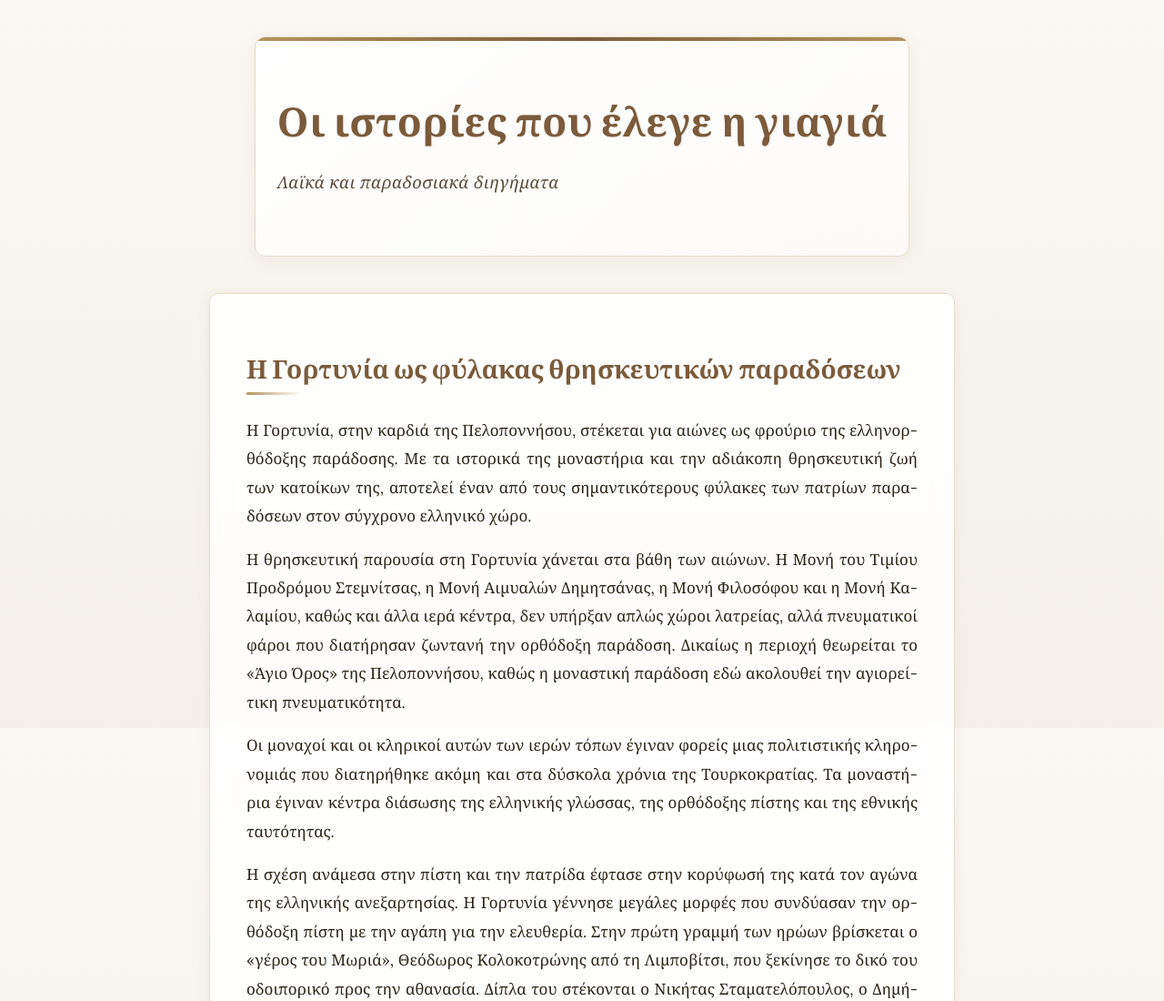
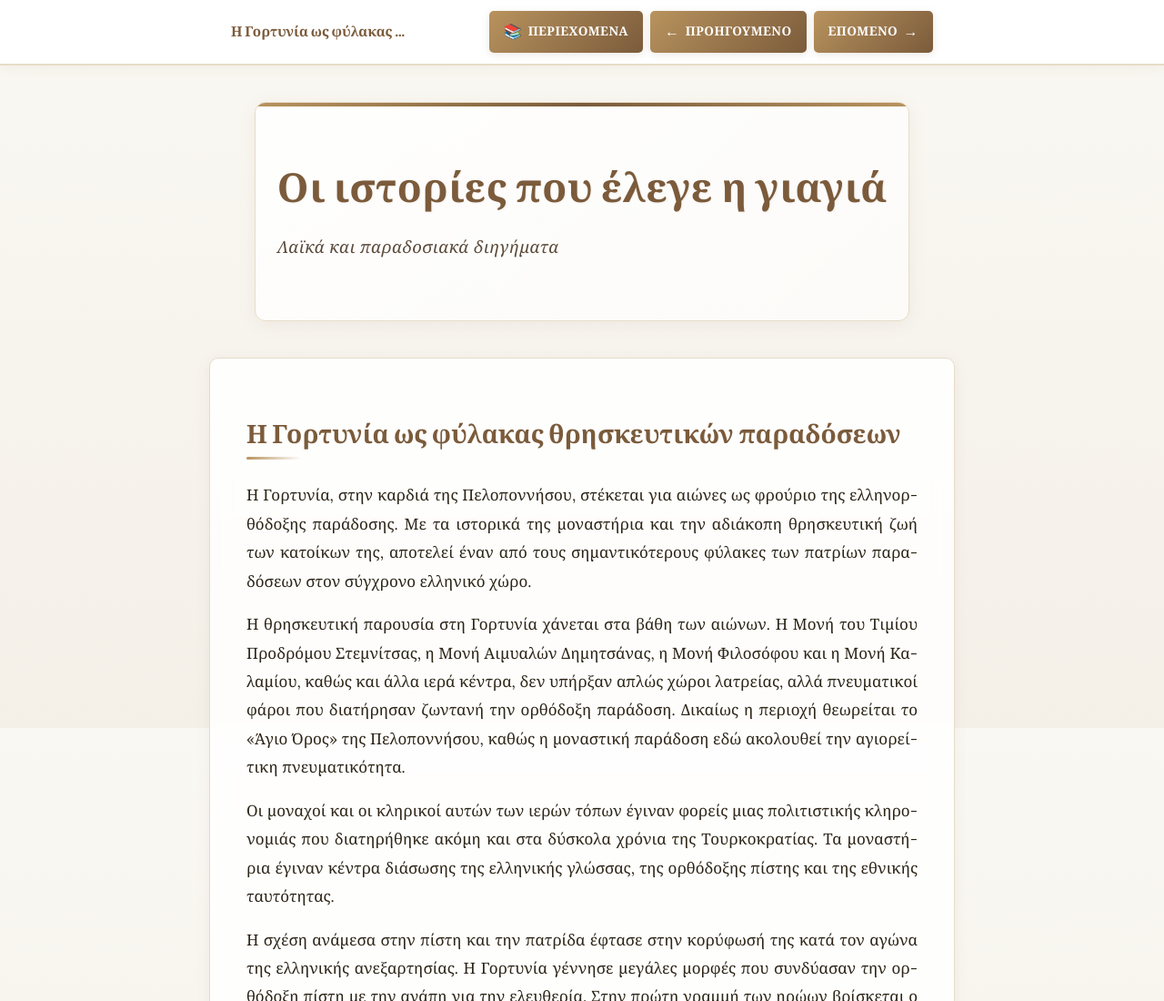
Before and after one commit to Michelis2023/oi-istories-pou-elege-i-giagia, a plain HTML site: page 09.html in a window 1280 px wide. Shown: the top 1100 px of the page at 91% size. Drawn offline with nearby package versions, Linux system fonts and the light colour scheme.

Commit message:
Add sticky navigation (09)

```diff
--- a/09.html
+++ b/09.html
@@ -7,6 +7,18 @@
   <link rel="stylesheet" href="assets/css/style.css">
 </head>
 <body>
+
+    <!-- Sticky Navigation Bar -->
+    <nav class="sticky-nav">
+        <div class="sticky-nav-inner">
+            <span class="sticky-nav-title">Η Γορτυνία ως φύλακας θρησκευτικών παραδόσεων</span>
+            <div class="sticky-nav-buttons">
+                <a href="index.html">Περιεχόμενα</a>
+                <a href="08.html" class="nav-prev">Προηγούμενο</a>
+                <a href="10.html" class="nav-next">Επόμενο</a>
+            </div>
+        </div>
+    </nav>
   <header class="site-header">
     <h1>Οι ιστορίες που έλεγε η γιαγιά</h1>
     <p class="subtitle">Λαϊκά και παραδοσιακά διηγήματα</p>
```
